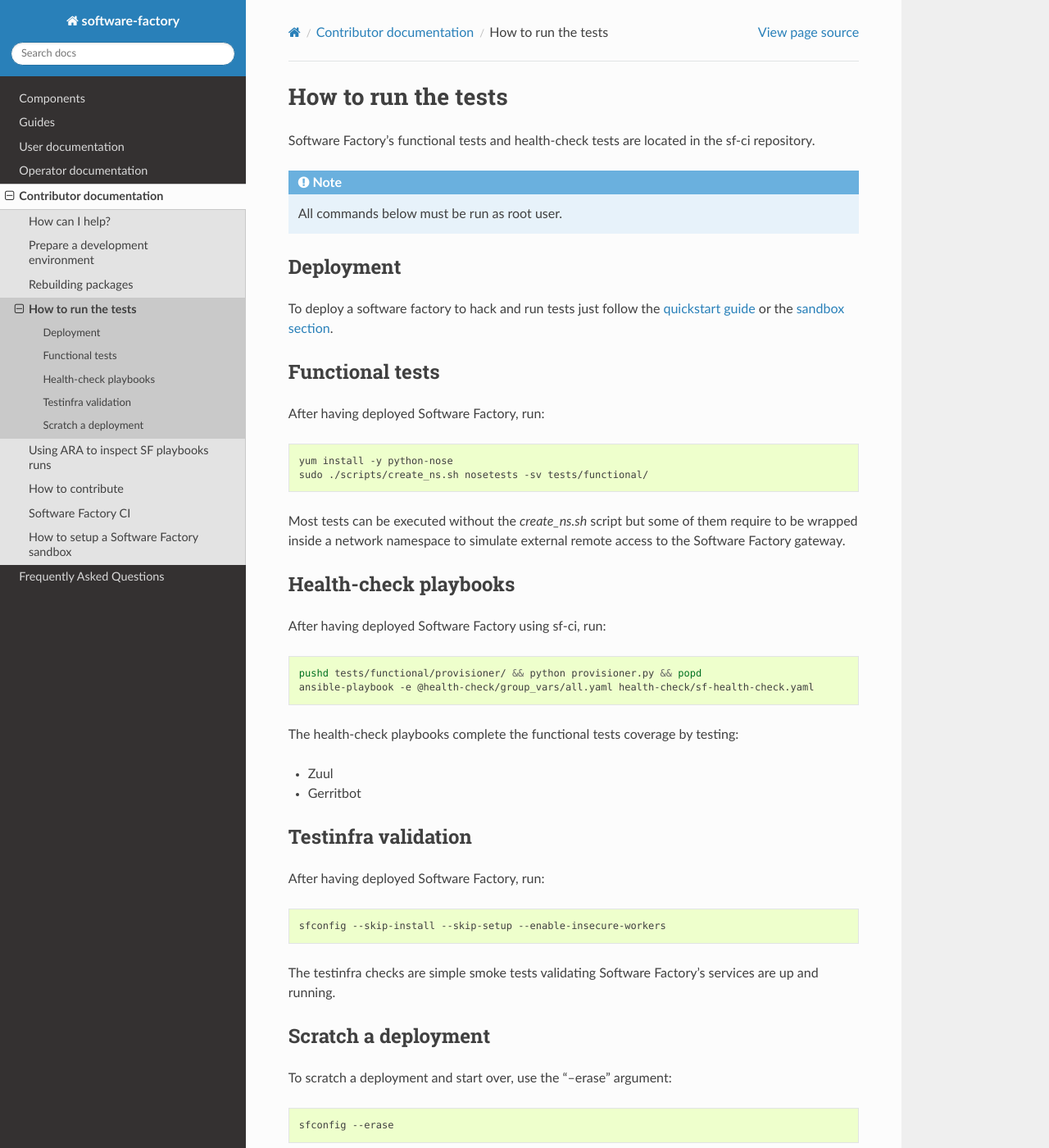
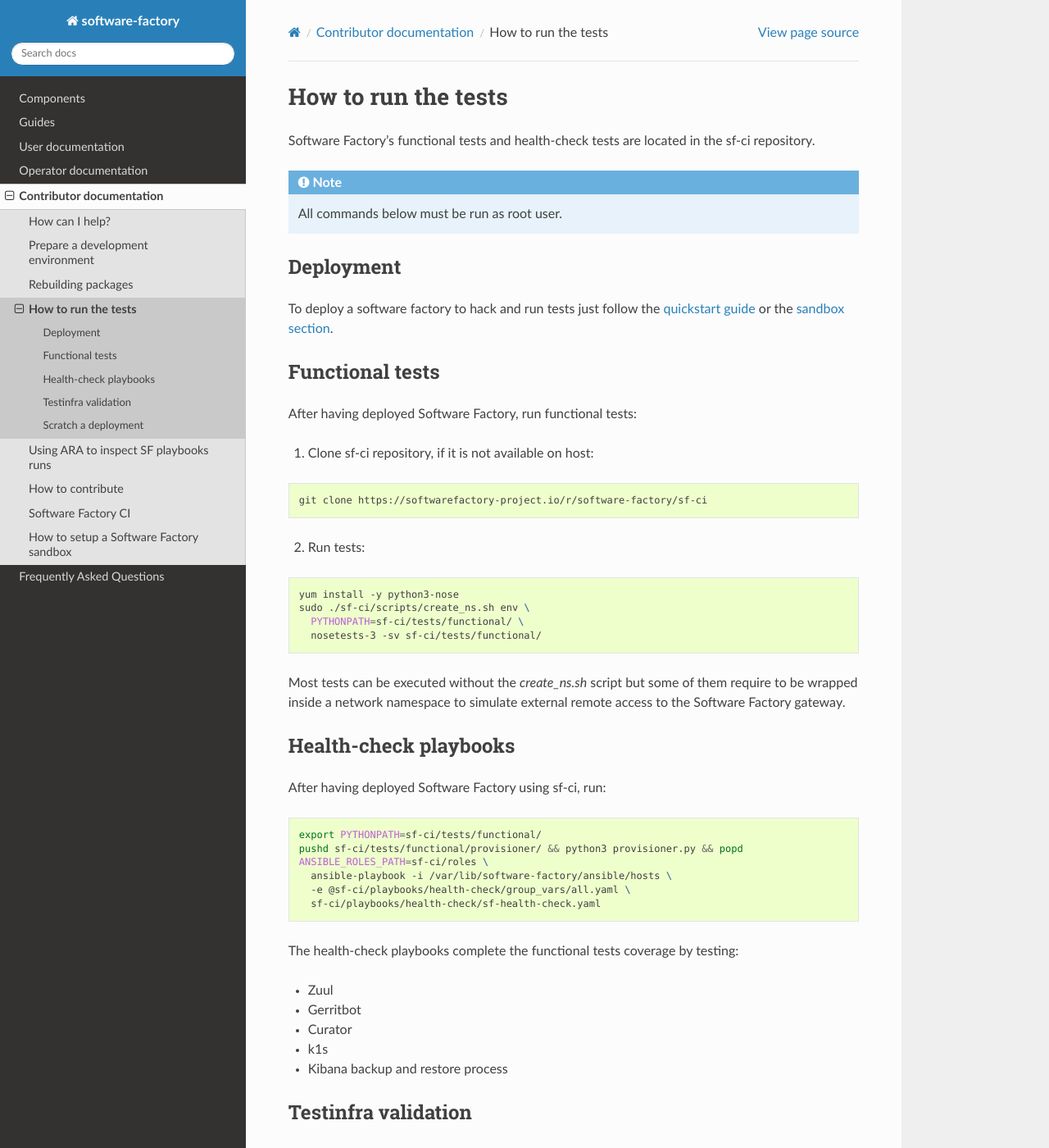
Before and after one commit to softwarefactory-project/sf-docs, a Sphinx documentation site: the page built from docs/contributor/run_tests.rst, in a window 1280 px wide and 1400 px high. Shown: the whole window at 82% size. Built offline with Sphinx 7.4.7 and the Read the Docs theme 2.0.0, drawn with Linux system fonts in a browser that asks for light colours.

Commit message:
Update run-tests page
Some commands require to be updated.

Change-Id: I8b8e32c19d54fcd4b2c03d5ec742f9b2e29fb0bd

```diff
--- a/docs/contributor/run_tests.rst
+++ b/docs/contributor/run_tests.rst
@@ -20,12 +20,22 @@
 Functional tests
 ................
 
-After having deployed Software Factory, run:
+After having deployed Software Factory, run functional tests:
+
+1. Clone sf-ci repository, if it is not available on host:
 
 .. code-block:: bash
 
- yum install -y python-nose
- sudo ./scripts/create_ns.sh nosetests -sv tests/functional/
+  git clone https://softwarefactory-project.io/r/software-factory/sf-ci
+
+2. Run tests:
+
+.. code-block:: bash
+
+ yum install -y python3-nose
+ sudo ./sf-ci/scripts/create_ns.sh env \
+   PYTHONPATH=sf-ci/tests/functional/ \
+   nosetests-3 -sv sf-ci/tests/functional/
 
 Most tests can be executed without the *create_ns.sh* script but some
 of them require to be wrapped inside a network namespace to simulate
@@ -39,14 +49,20 @@
 
 .. code-block:: bash
 
- pushd tests/functional/provisioner/ && python provisioner.py && popd
- ansible-playbook -e @health-check/group_vars/all.yaml health-check/sf-health-check.yaml
-
+ export PYTHONPATH=sf-ci/tests/functional/
+ pushd sf-ci/tests/functional/provisioner/ && python3 provisioner.py && popd
+ ANSIBLE_ROLES_PATH=sf-ci/roles \
+   ansible-playbook -i /var/lib/software-factory/ansible/hosts \
+   -e @sf-ci/playbooks/health-check/group_vars/all.yaml \
+   sf-ci/playbooks/health-check/sf-health-check.yaml
 
 The health-check playbooks complete the functional tests coverage by testing:
 
 * Zuul
 * Gerritbot
+* Curator
+* k1s
+* Kibana backup and restore process
 
 Testinfra validation
 ....................
```
